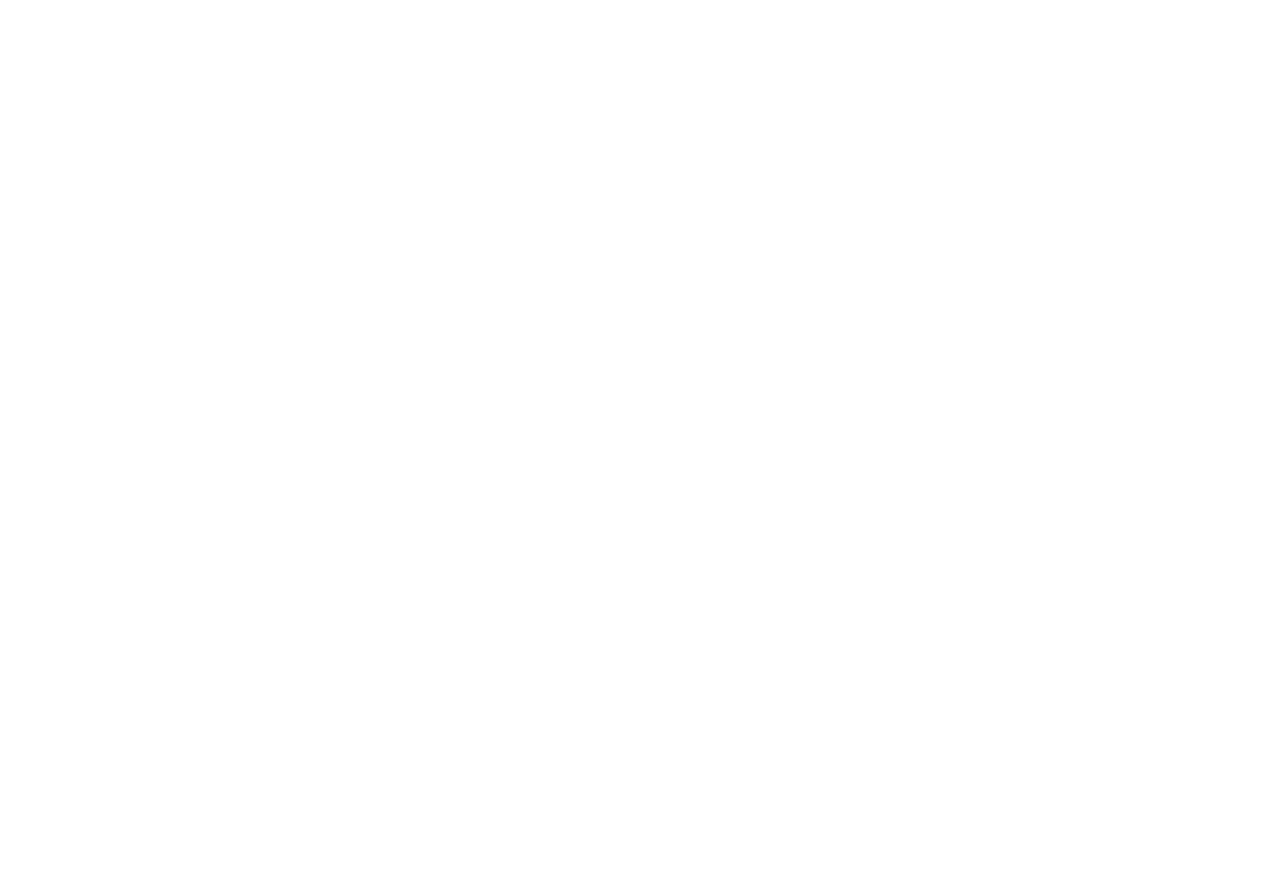
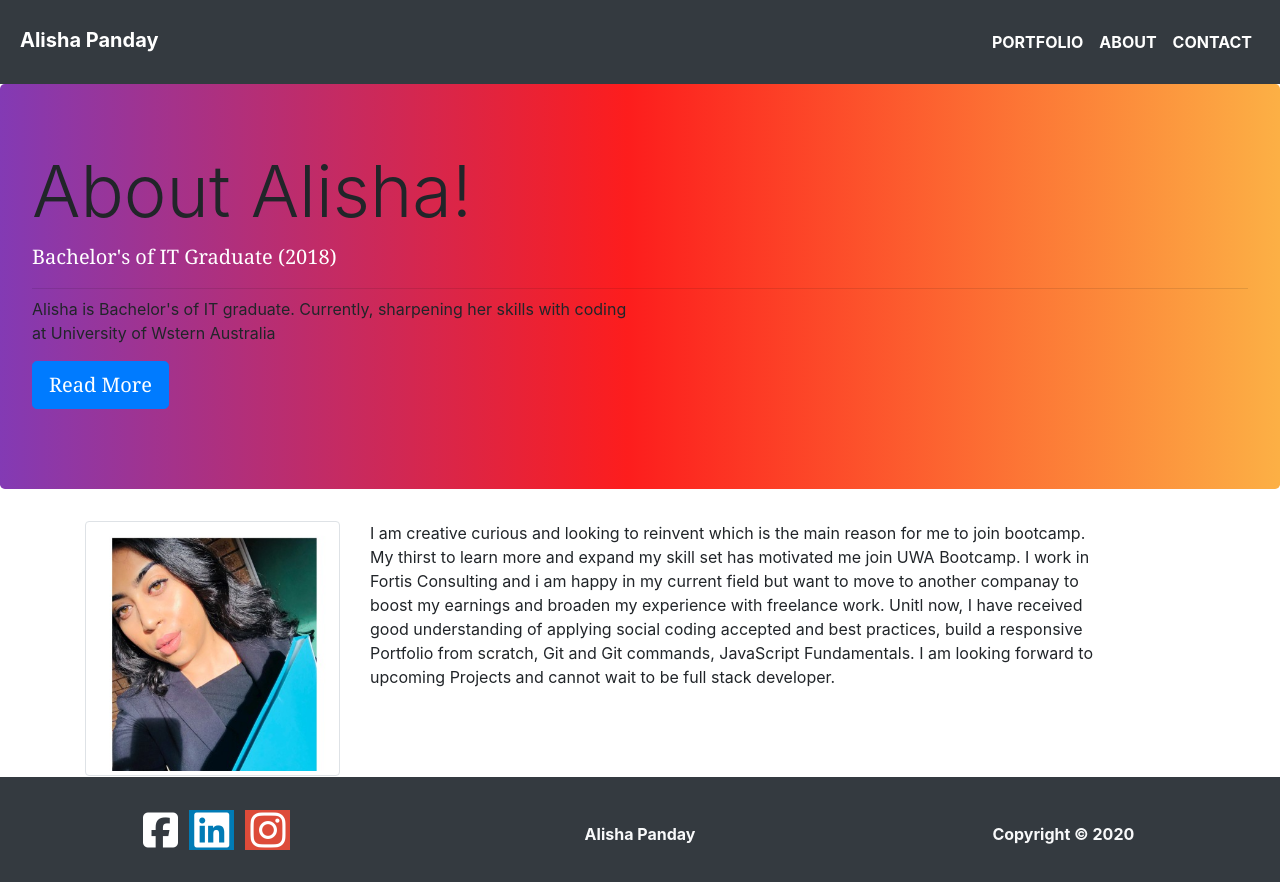
Before and after one commit to AlishaPanday/Responsive-Portfolio, a plain HTML site: page index.html in a window 1280 px wide. Before the commit the page ends 800 px from the top, so only its background shows below. Drawn offline with nearby package versions, Linux system fonts and the light colour scheme; a web font is replaced by a local one.

Commit message:
Final check for requirements before submission

```diff
--- a/index.html
+++ b/index.html
@@ -0,0 +1,119 @@
+<!DOCTYPE html>
+<html lang="en">
+<!--Head element for index starts here-->
+<head>
+    <meta charset="UTF-8">
+    <meta name="viewport" content="width=device-width, initial-scale=1.0">
+    <title>About Alisha Panday</title>
+    <!--Google Font-->
+    <link href="https://fonts.googleapis.com/css2?family=Goldman:wght@700&display=swap" rel="stylesheet">
+
+    <!--Bootstrap CDN-->
+    <link rel="stylesheet" href="https://maxcdn.bootstrapcdn.com/bootstrap/4.0.0/css/bootstrap.min.css">
+    <link rel="stylesheet" href = "assets/style.css"/>
+
+    <!--Fontawesome social media icons-->
+    <script src="https://kit.fontawesome.com/c4e51abf2c.js" crossorigin="anonymous"></script>
+
+</head>
+<body>
+  <!-- Start Nav -->
+  <nav class="navbar navbar-expand-md bg-dark navbar-dark">
+    <span class="navbar-brand mb-1 font-weight-bold text-">Alisha Panday</span>
+    <button class="navbar-toggler" type="button" data-toggle="collapse" data-target="#navbarSupportedContent"
+      aria-controls="navbarSupportedContent" aria-expanded="false" aria-label="Toggle navigation">
+      <span class="navbar-toggler-icon"></span>
+    </button>
+    <div class="collapse navbar-collapse text-center" id="navbarSupportedContent">
+      <ul class="nav navbar-nav navbar-right ml-auto">
+        <li class="nav-item">
+          <a class="nav-link text-white font-weight-bold" href="Portfolio.html">PORTFOLIO</a>
+        </li>
+        <li class="nav-item">
+          <a class="nav-link text-white font-weight-bold" href="index.html">ABOUT</a>
+        </li>
+        <li class="nav-item">
+          <a class="nav-link text-white font-weight-bold" href="contact.html">CONTACT</a>
+        </li>
+      </ul>
+    </div>
+  </nav>
+  <!--End Nav-->
+
+ <!--Main Jumbotron content starts here for contact-->
+  <main>
+    <section class="jumbotron">
+      <h1 class="display-3">About Alisha!</h1>
+      <p class="lead">Bachelor's of IT Graduate (2018)</p>
+      <hr class="my-2">
+      <p>Alisha is Bachelor's of IT graduate. Currently, sharpening her skills
+        with coding <br/> at University of Wstern Australia</p>
+      <p class="lead">
+        <a class="btn btn-primary btn-lg" href="#about" role="button">Read More</a>
+      </p>
+
+    </section>
+
+    <section class="container" id ="about">
+      <!--first row-->
+      <div class="row">
+        <div class = "col-3">
+          <img src = "assets/images/Alisha.jpg" class = "img-thumbnail float-left top-right" alt = "Profile">
+        </div>
+        <div class = "col-8">
+          <p class = "para">I am creative curious and looking to reinvent which is the main reason
+            for me to join bootcamp. My thirst to learn more and expand my skill set has motivated me
+            join UWA Bootcamp.
+            I work in Fortis Consulting and i am happy in my current field but want to move to another companay
+            to boost my earnings and broaden my experience with freelance work. Unitl now, I have received good
+            understanding of applying social coding accepted and best practices, build a responsive Portfolio
+            from scratch, Git and Git commands, JavaScript Fundamentals.
+            I am looking forward to upcoming Projects and cannot wait to be full stack developer.
+
+          </p>
+        </div>
+      </div>
+      <div class = "row">
+        <div class = "col-12">
+
+        </div>
+      </div>
+    </section>
+  </main>
+
+<!--Footer here-->
+<footer class = "bg-dark">
+  <div class= "row text-center">
+    <div class="col-md-4 smed">
+      <a class = "smed" href ="https://www.facebook.com/alisha.pandey.1426" target ="_blank">
+       <i class="fab fa-facebook-square"></i>
+     </a>
+     <a class = "smed" href ="https://www.linkedin.com/in/alisha-panday-bbb940174/" target ="_blank">
+       <i class="fab fa-linkedin"></i>
+     </a>
+     <a class = "smed" href ="https://instagram.com/alisha_panday?igshid=nf2nt32umraz" target ="_blank">
+       <i class="fab fa-instagram"></i>
+     </a>
+    </div>
+    <div class="col-md-4">
+       <p class = "text-light copy ">Alisha Panday</p>
+    </div>
+    <div class="col-md-4">
+      <p class = "text-light copy">Copyright © 2020 </p>
+   </div>
+  </div>
+
+</footer>
+
+
+
+
+ <!-- jQuery CDN -->
+ <script src="https://ajax.googleapis.com/ajax/libs/jquery/1.11.3/jquery.min.js"></script>
+
+ <script src="https://cdnjs.cloudflare.com/ajax/libs/popper.js/1.14.3/umd/popper.min.js"></script>
+
+ <!-- Bootstrap JavaScript CDN -->
+ <script src="https://maxcdn.bootstrapcdn.com/bootstrap/4.0.0/js/bootstrap.min.js"></script>
+</body>
+</html>
```
Also changed, not shown: Portfolio.html (+52 -22 lines), contact.html (+13 -16 lines).
